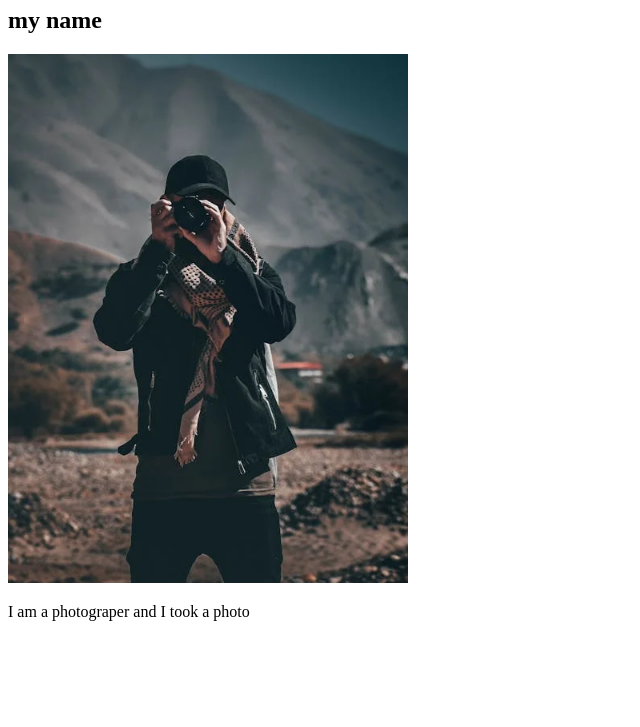
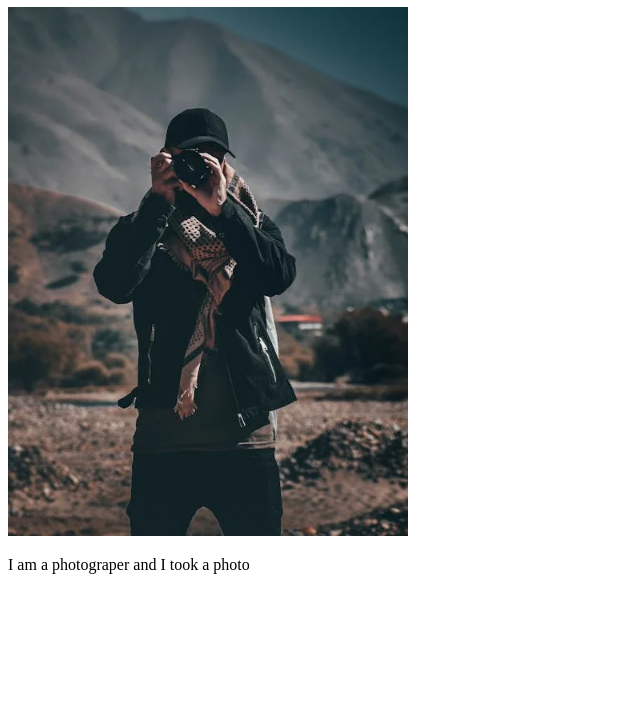
Before and after one commit to VISHAL90034/project-1, a plain HTML site: page index.html in a window 1280 px wide. Shown: the part 73-800 px from the top of the page, without its empty margins (0-640 px from the left). Drawn offline with Linux system fonts and the light colour scheme.

Commit message:
new commit

```diff
--- a/index.html
+++ b/index.html
@@ -7,7 +7,7 @@
 </head>
 <body>
    <H1>VISHAL</H1>
-   <h2>my name</h2>
+
    <img width="400px" src="IMAGE.webp" alt="">
    <p>I am a photograper and I took a photo</p>
 
```
